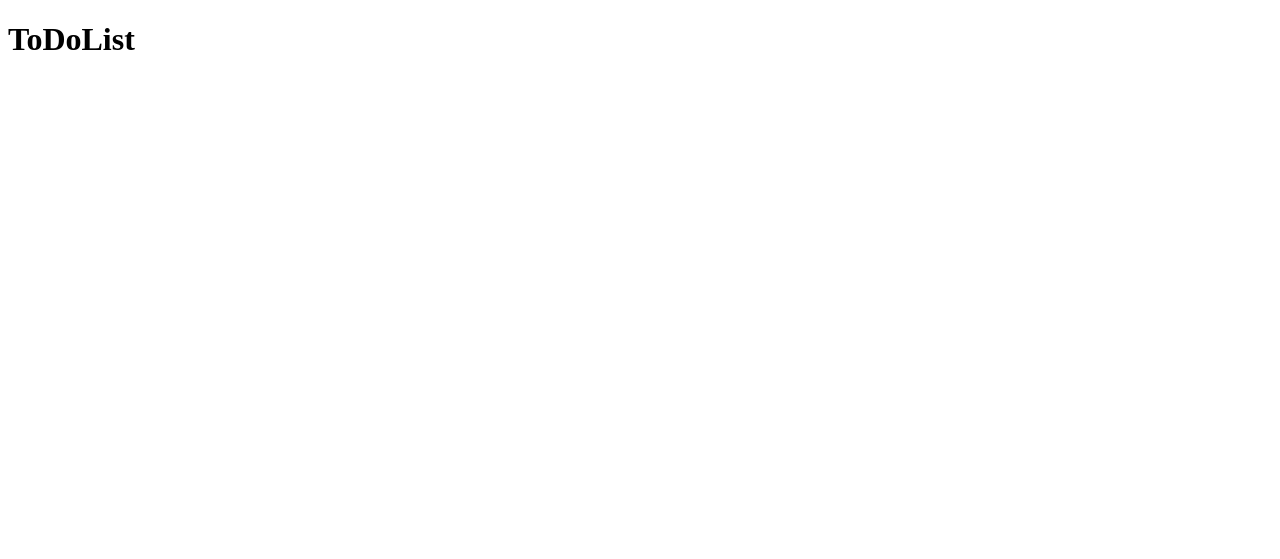
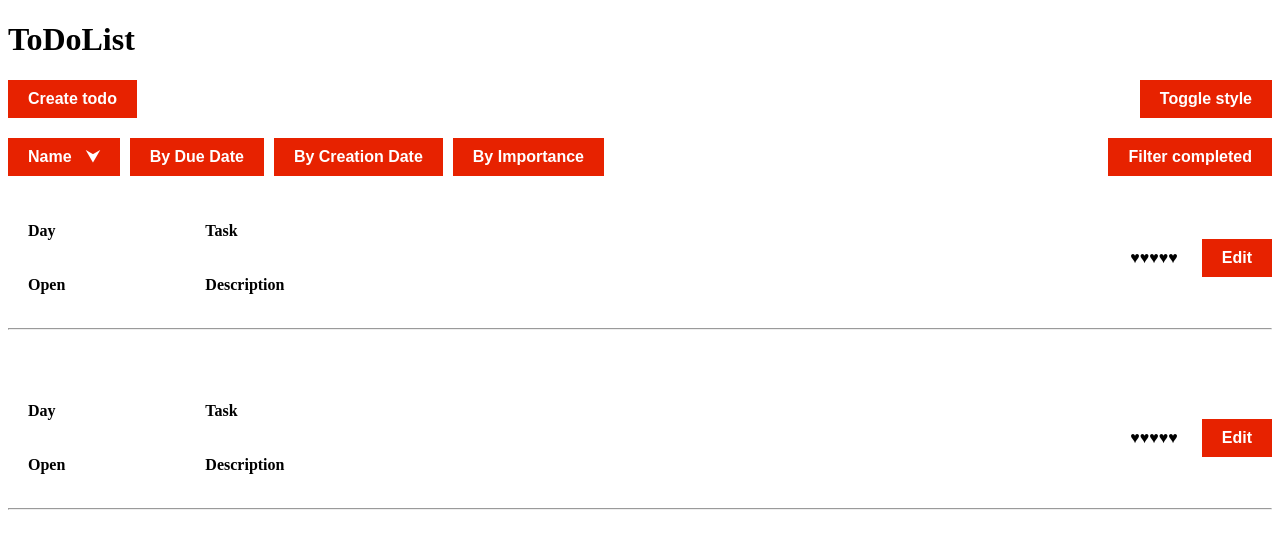
Before and after one commit to yaredkassa/todo, a website: page source/public/index.html in a window 1280 px wide. Drawn offline with nearby package versions, Linux system fonts and the light colour scheme.

Commit message:
home page view

```diff
--- a/package.json
+++ b/package.json
@@ -23,6 +23,9 @@
     "stylelint-config-standard": "^25.0.0"
   },
   "dependencies": {
-    "express": "^4.18.0"
+    "express": "^4.18.0",
+    "handlebars": "^4.7.8",
+    "html-validator": "^6.0.1",
+    "moment": "^2.30.1"
   }
 }
--- a/source/public/index.html
+++ b/source/public/index.html
@@ -1,15 +1,116 @@
 <!DOCTYPE html>
 <html lang="de">
   <head>
-  <meta charset="UTF-8">
+    <meta charset="UTF-8" />
     <title>ToDoList App</title>
-  <script src="https://cdnjs.cloudflare.com/ajax/libs/handlebars.js/4.7.3/handlebars.min.js" integrity="sha256-/PJBs6QWvXijOFIX04kZpLb6ZtSQckdOIavLWKKOgXU=" crossorigin="anonymous" defer></script>
+    <script
+      src="https://cdnjs.cloudflare.com/ajax/libs/handlebars.js/4.7.3/handlebars.min.js"
+      integrity="sha256-/PJBs6QWvXijOFIX04kZpLb6ZtSQckdOIavLWKKOgXU="
+      crossorigin="anonymous"
+      defer
+    ></script>
     <script src="scripts/index.js" type="module"></script>
 
-  <link rel="stylesheet" href="styles/index.css">
+    <link rel="stylesheet" href="styles/index.css" />
   </head>
   <body>
     <h1>ToDoList</h1>
 
+    <div class="button-container">
+      <button type="button" id="myButton1" class="main_button">
+        Create todo
+      </button>
+      <button type="button" id="myButton2" class="main_button">
+        Toggle style
+      </button>
+    </div>
+
+    <div class="button-container2">
+      <div class="left-buttons">
+        <button type="button" id="myButton3" class="main_button with-arrow">
+          Name
+        </button>
+        <button type="button" id="myButton4" class="main_button">
+          By Due Date
+        </button>
+        <button type="button" id="myButton5" class="main_button">
+          By Creation Date
+        </button>
+        <button type="button" id="myButton6" class="main_button">
+          By Importance
+        </button>
+      </div>
+      <div class="right-button">
+        <button type="button" id="myButton7" class="main_button">
+          Filter completed
+        </button>
+      </div>
+    </div>
+
+    <div class="todo-lists">
+      <table>
+        <!--thead>
+          <tr>
+           <th>Header</th>
+          </tr>
+        </thead -->
+        <tbody>
+          <tr>
+            <div class="row_container">
+              <div class="raw_container_content">
+                <div class="input-container">
+                  <div class="input-group">
+                    <p  class="input_text">Day</p>
+
+                    <p class="input_text">Open</p>
+                  </div>
+                  <div class="sub-group">
+                    <p  class="input_text">Task</p>
+
+                    <p class="input_text">Description</p>
+                  </div>
+                </div>
+                <div class="edit-container">
+                  <span id="mytext3" class="input_text">♥♥♥♥♥</span>
+                  <button type="button" id="myButton2" class="main_button">
+                    Edit
+                  </button>
+                </div>
+              </div>
+              <hr />
+              <br />
+            </div>
+          </tr>
+
+
+          <tr>
+            <div class="row_container">
+              <div class="raw_container_content">
+                <div class="input-container">
+                  <div class="input-group">
+                    <p  class="input_text">Day</p>
+
+                    <p class="input_text">Open</p>
+                  </div>
+                  <div class="sub-group">
+                    <p  class="input_text">Task</p>
+
+                    <p class="input_text">Description</p>
+                  </div>
+                </div>
+                <div class="edit-container">
+                  <span id="mytext3" class="input_text">♥♥♥♥♥</span>
+                  <button type="button" id="myButton2" class="main_button">
+                    Edit
+                  </button>
+                </div>
+              </div>
+              <hr />
+              <br />
+            </div>
+          </tr>
+        </tbody>
+      </table>
+    </div>
   </body>
 </html>
--- a/source/public/styles/index.css
+++ b/source/public/styles/index.css
@@ -1,3 +1,96 @@
 * {
     box-sizing: border-box;
 }
+
+.button-container {
+    display: flex;
+    justify-content: space-between;
+    gap: 100px; /* Space between buttons */
+    margin-bottom: 20px; /* Space between button-container and button-container2 */
+  }
+
+  .button-container2 {
+    display: flex;
+    justify-content: space-between;
+    align-items: center;
+  }
+
+  .left-buttons {
+    display: flex;
+    gap: 10px; /* Space between the first four buttons */
+  }
+
+  .right-button {
+    margin-left: 20px; /* Space between the group of buttons and the Filter completed button */
+  }
+
+  .raw_container_content {
+    display: flex;
+    justify-content: space-between;
+    align-items: center;
+    margin-top: 20px;
+  }
+
+  .input-container {
+    display: flex;
+    gap: 100px; /* Space between them */
+  }
+
+  .edit-container {
+    margin-left: 20px; /* */
+  }
+
+  .input-text{
+    display: block;
+    margin: 0;
+    padding: 0;
+    line-height: 1;
+  }
+
+
+.main_button {
+    background-color: #e72200;
+    color: white;
+    font-weight: bold;
+    border: none;
+    padding: 10px 20px;
+    font-size: 16px;
+    cursor: pointer;
+  }
+
+  .input_text {
+
+    color: black;
+    font-weight: bold;
+    border: none;
+    padding: 10px 20px;
+    font-size: 16px;
+    cursor: pointer;
+  }
+
+  .main_button:hover {
+    background-color: darkred; /* Optional: Change color on hover */
+  }
+  .with-arrow::after {
+    content: '\2B9F'; /* Unicode for downward arrow */
+    margin-left: 10px; /* Space between text and arrow */
+  }
+
+  table {
+    width: 50%;
+    border-collapse: collapse;
+    margin: 20px 0;
+  }
+
+  table, th, td {
+    border: 1px solid black;
+  }
+
+  th, td {
+    padding: 8px;
+    text-align: left;
+  }
+
+  th {
+    background-color: #f2f2f2;
+  }
```
Also changed, not shown: 1 other file. Lines whose indentation alone changed are shown as unchanged.
